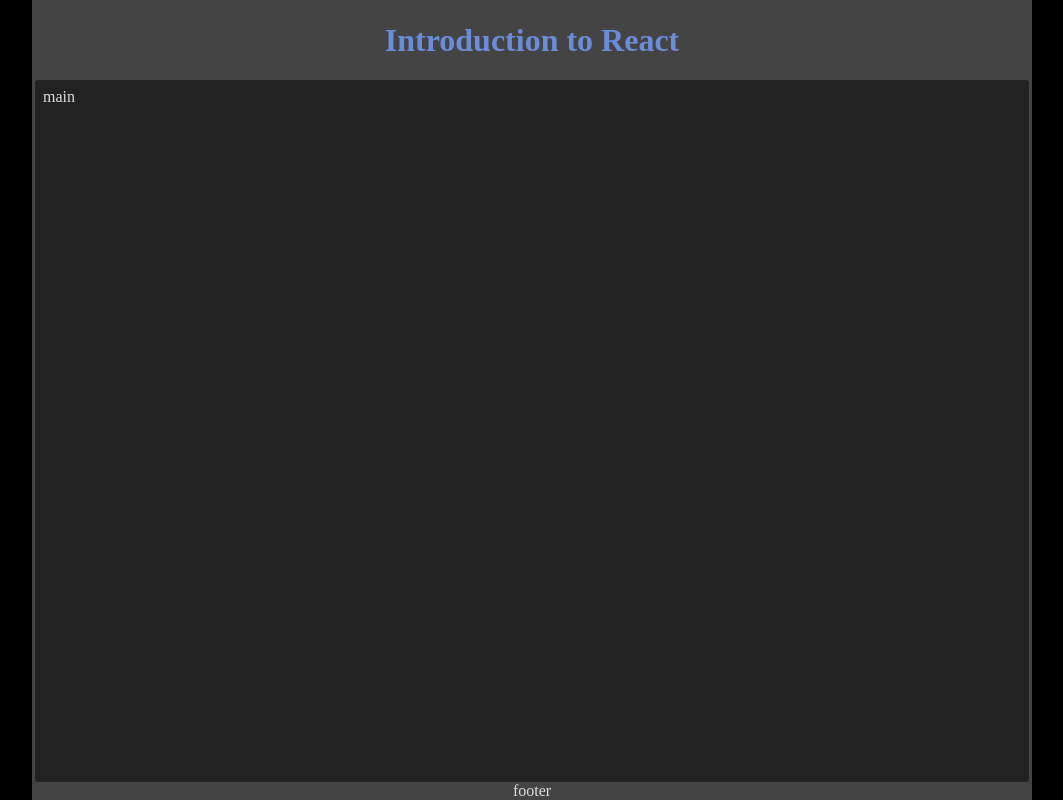
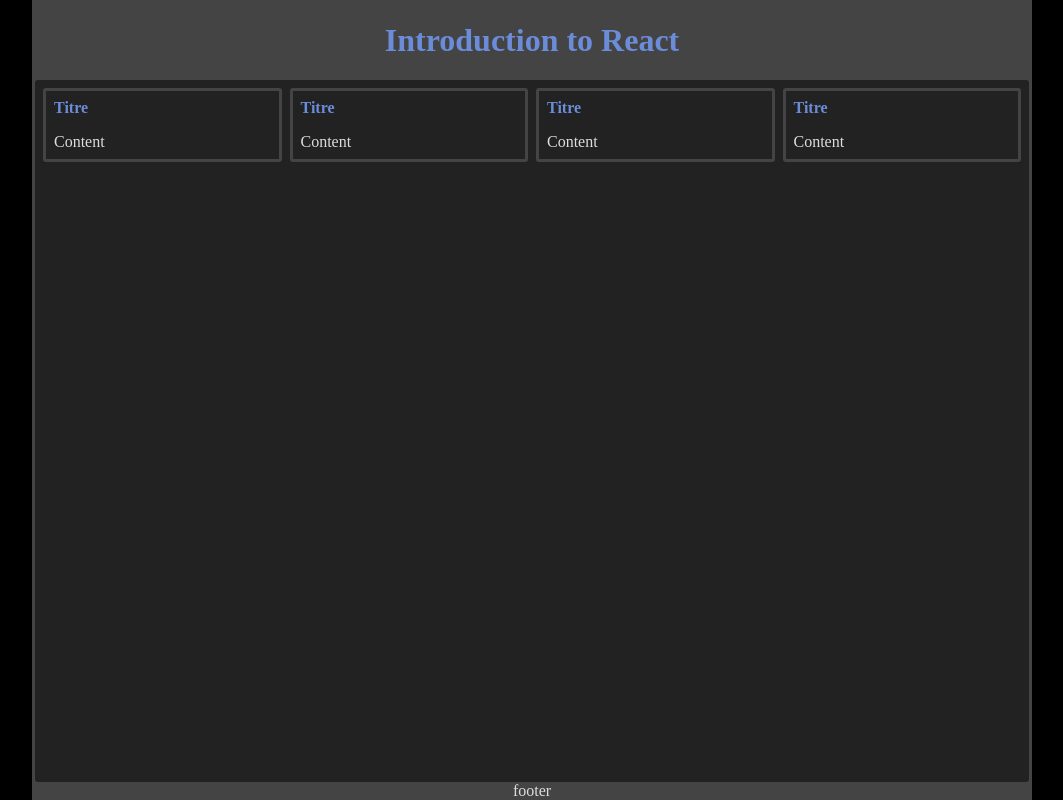
Before and after one commit to tom512000/r410-introduction, a React (Vite) app: page / in a window 1280 px wide. Shown: the whole page, without its empty margins (108-1171 px from the left). Built offline with nearby package versions, Linux system fonts and the light colour scheme.

Commit message:
5. Un premier composant

```diff
--- a/index.html
+++ b/index.html
@@ -3,7 +3,7 @@
   <head>
     <meta charset="UTF-8" />
     <link rel="icon" type="image/svg+xml" href="/vite.svg" />
-    <link href="public/index.css" rel="stylesheet" />
+    <link href="./public/index.css" rel="stylesheet" />
     <meta name="viewport" content="width=device-width, initial-scale=1.0" />
     <title>Vite + React</title>
   </head>
--- a/src/App.jsx
+++ b/src/App.jsx
@@ -1,4 +1,5 @@
 import React from "react";
+import Card from './components/Card.jsx'
 
 function App() {
   return (
@@ -6,7 +7,14 @@
       <header className="app__header header">
         <h1 className="header__title">Introduction to React</h1>
       </header>
-      <main className="app__main">main</main>
+      <main className="app__main">
+        <div class="cards">
+          <Card />
+          <Card />
+          <Card />
+          <Card />
+        </div>
+      </main>
       <footer className="app__footer footer">footer</footer>
     </div>
   );
--- /dev/null
+++ b/src/components/Card.jsx
@@ -0,0 +1,12 @@
+import React from "react";
+
+function Card() {
+  return (
+    <article className="card">
+      <header className="card__header header__title">Titre</header>
+      <section className="card__main">Content</section>
+    </article>
+  );
+}
+
+export default Card;
```
